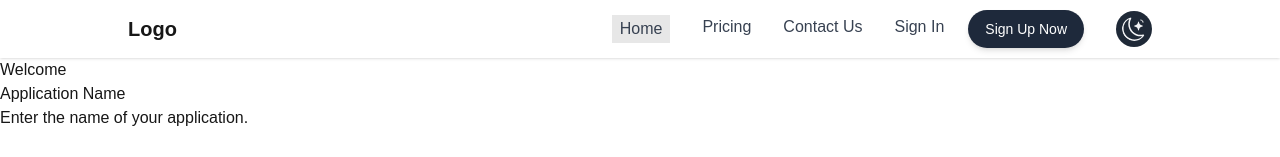
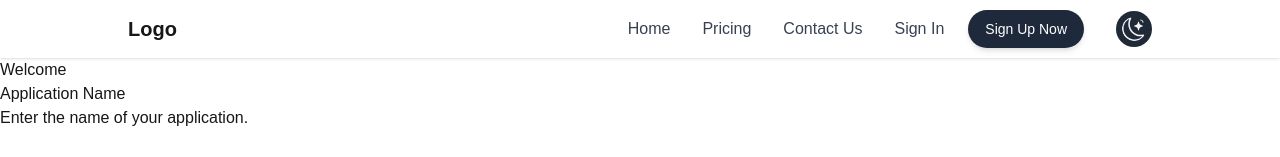
Before and after one commit to halilural/clerk-client, a Next.js app: page /onboarding in a window 1280 px wide. Shown: the top 157 px of the page. Built offline with nearby package versions, Linux system fonts and the light colour scheme; no server answers.

Commit message:
chore: add 404 not-found page

```diff
--- /dev/null
+++ b/src/app/not-found.tsx
@@ -0,0 +1,19 @@
+import Link from 'next/link';
+
+export default function NotFound() {
+  return (
+    <div className='flex h-screen flex-col items-center justify-center bg-gray-100 dark:bg-gray-900'>
+      <h1 className='text-4xl font-bold text-gray-800 dark:text-gray-200'>
+        404 - Page Not Found
+      </h1>
+      <p className='mt-4 text-gray-600 dark:text-gray-400'>
+        Sorry, the page you are looking for does not exist.
+      </p>
+      <Link className='mt-6' href='/'>
+        <span className='rounded bg-blue-500 px-4 py-2 text-white hover:bg-blue-600'>
+          Go back to Home
+        </span>
+      </Link>
+    </div>
+  );
+}
--- a/src/middleware.ts
+++ b/src/middleware.ts
@@ -3,7 +3,7 @@ import { NextRequest, NextResponse } from 'next/server';
 
 const isOnboardingRoute = createRouteMatcher(['/onboarding']);
 const isPublicRoute = createRouteMatcher([
-  '/home(.*)',
+  '/',
   '/pricing(.*)',
   '/contact-us(.*)',
   '/sign-in(.*)',
--- a/src/ui/components/Header.tsx
+++ b/src/ui/components/Header.tsx
@@ -18,7 +18,7 @@ const Header = () => {
     <header className='sticky top-0 z-50'>
       <nav className='border-gray-200 bg-white px-4 py-2.5 shadow dark:bg-gray-800 lg:px-6'>
         <div className='mx-auto flex max-w-screen-lg flex-wrap items-center justify-between'>
-          <Link href='/home' className='flex items-center'>
+          <Link href='/' className='flex items-center'>
             <span className='self-center whitespace-nowrap text-xl font-semibold dark:text-white'>
               Logo
             </span>
@@ -34,8 +34,8 @@ const Header = () => {
             <ul className='flex flex-col gap-0 md:flex-row md:gap-8'>
               <li>
                 <Link
-                  href='/home'
-                  className='md:hover:text-primary-700 block border-b border-gray-100 bg-[#191919]/10 py-2 pl-3 pr-4 text-gray-700 hover:bg-gray-50 dark:border-gray-700 dark:text-gray-400 dark:hover:bg-gray-700 dark:hover:text-white md:border-0 md:px-2 md:py-0.5 md:hover:bg-transparent md:dark:hover:bg-transparent md:dark:hover:text-white'
+                  href='/'
+                  className='md:hover:text-primary-700 block border-b border-gray-100 py-2 pl-3 pr-4 text-gray-700 hover:bg-gray-50 dark:border-gray-700 dark:text-gray-400 dark:hover:bg-gray-700 dark:hover:text-white md:border-0 md:p-0 md:hover:bg-transparent md:dark:hover:bg-transparent md:dark:hover:text-white'
                 >
                   Home
                 </Link>
```
Also changed, not shown: 1 other file (tests, documents, lock files or other folders).
